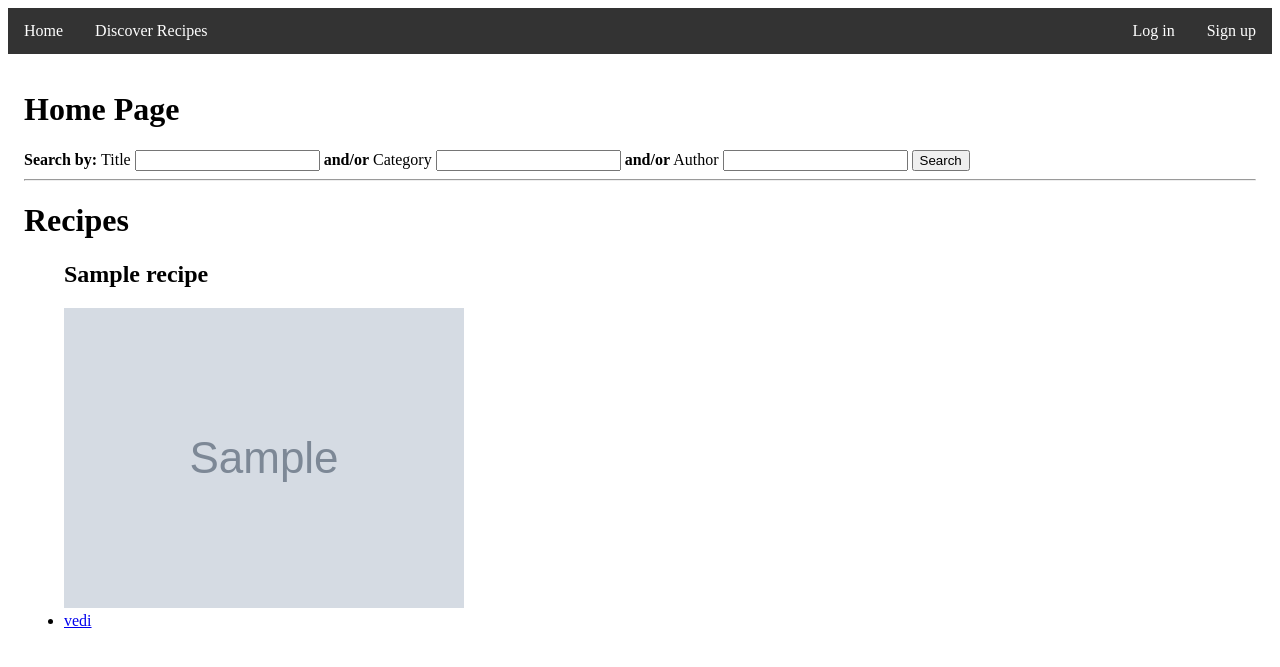
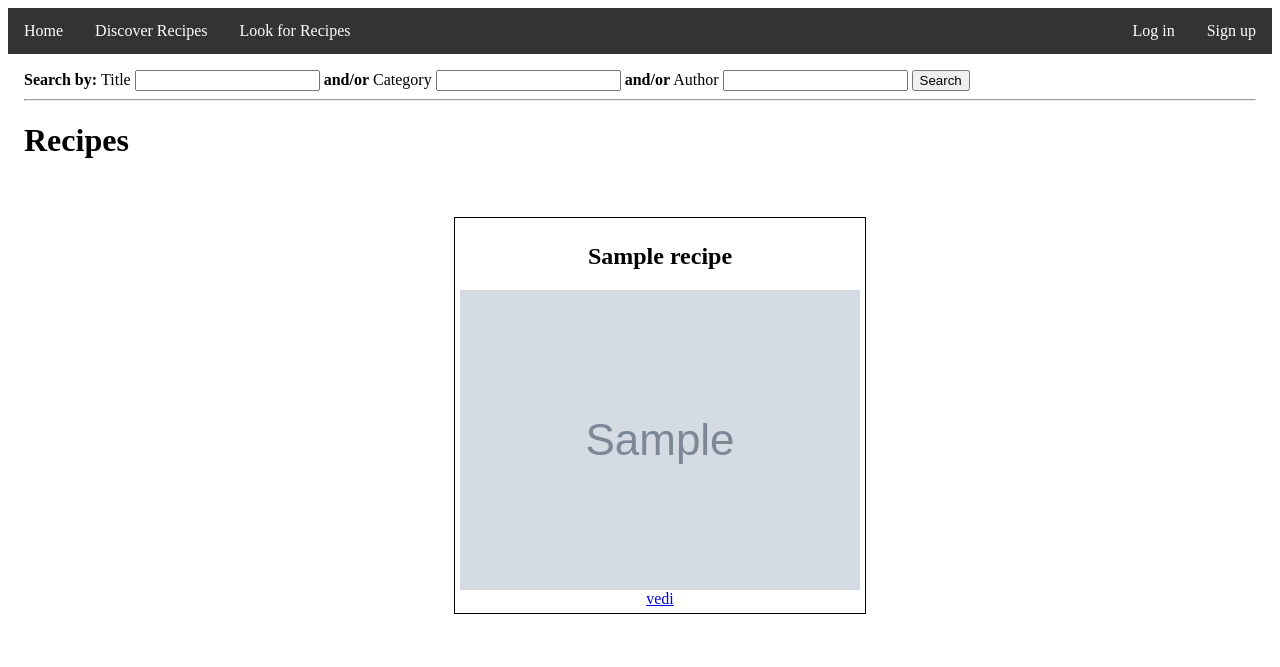
Before and after one commit to FrancescoFaillaceIng/djangoProject, a Django app: template templates/Search.html in a window 1280 px wide. Shown: the top 667 px of the page. Run offline with Django 4.2, Linux system fonts and the light colour scheme; the template is opened without the code that fills it: most values are stand-ins (such as "Sample title", 1, 10 or a date in 2020); grey boxes marked "Sample" are stand-in pictures; form fields are guessed from the names that the template uses.

Commit message:
Research function

```diff
--- a/templates/Base.html
+++ b/templates/Base.html
@@ -56,6 +56,7 @@
             <ul>
                 <li><a href="{% url 'recipes-home' %}">Home</a></li>
                 <li><a href="{% url 'recipes-list' %}">Discover Recipes</a></li>
+                <li><a href="{% url 'search-list' %}">Look for Recipes</a></li>
                 {% if user.is_authenticated %}
                 <li><a href="{% url 'recipe-create' %}">Create Recipe</a></li>
                 <li><a href="{% url 'favorite-list' %}">Check your favorites</a></li>
--- a/templates/Favorite_list.html
+++ b/templates/Favorite_list.html
@@ -20,7 +20,7 @@
 
         .box {
             border: 1px double black;
-            margin: 5px;
+            margin: 20px;
             padding: 5px;
             display: flex;
             flex-direction: column;
--- a/templates/Recipes_list.html
+++ b/templates/Recipes_list.html
@@ -21,7 +21,7 @@
 
         .box {
             border: 1px double black;
-            margin: 5px;
+            margin: 20px;
             padding: 5px;
             display: flex;
             flex-direction: column;
--- a/templates/Search.html
+++ b/templates/Search.html
@@ -1,7 +1,33 @@
 {% extends "Base.html" %}
 
 {% block content %}
-    <h1>Home Page</h1>
+    <style>
+        .recipes {
+            width: 100%;
+            display: flex;
+            flex-direction: column;
+            align-items: center;
+        }
+
+        .recipes ul {
+
+        }
+
+        .recipes ul li {
+            list-style: none;
+        }
+
+        .box {
+            border: 1px double black;
+            margin: 20px;
+            padding: 5px;
+            display: flex;
+            flex-direction: column;
+            align-items: center;
+        }
+
+    </style>
+
     <form method="GET">
         <b>Search by: </b> {{ form.title.label }} {{ form.title }}
         <b>and/or</b> {{ form.category.label }} {{ form.category }}
```
